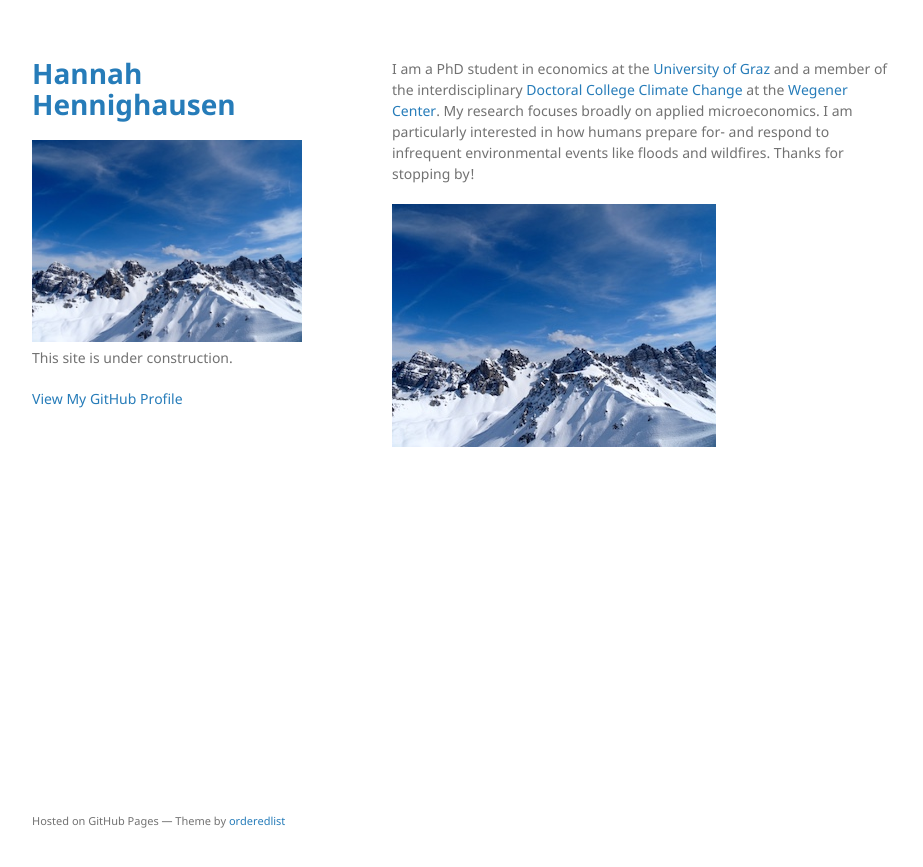
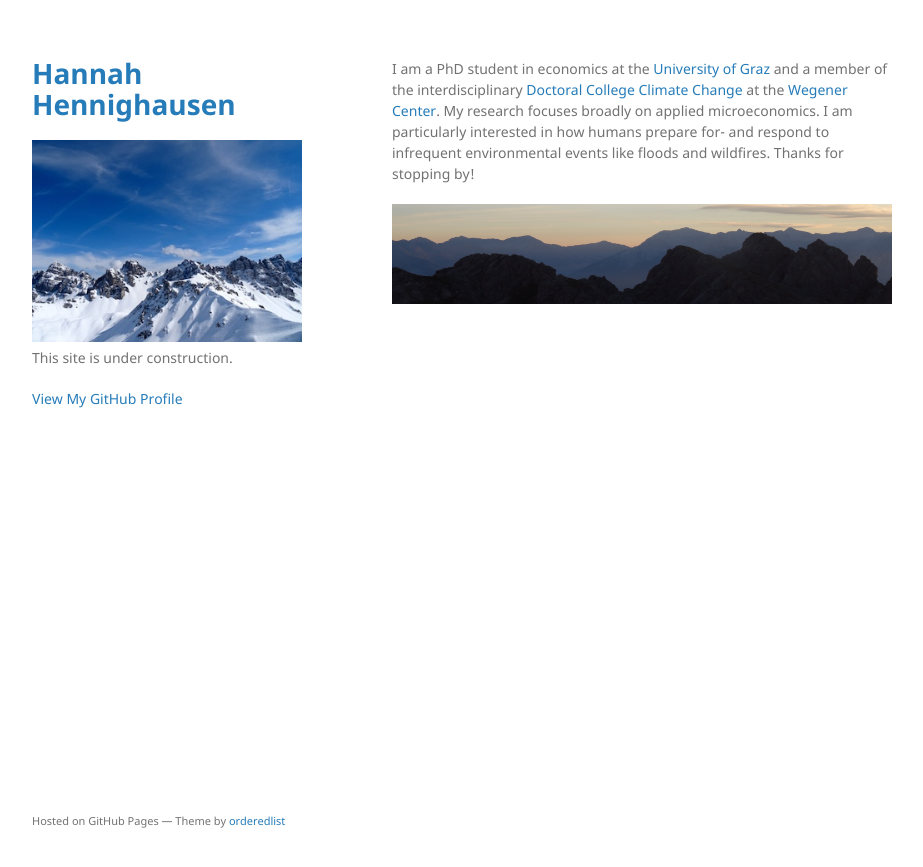
Before and after one commit to hannahhennighausen/hannahhennighausen.github.io, a Jekyll site: the page built from index.md, in a window 1280 px wide. Shown: the top 867 px of the page, without its empty margins (178-1101 px from the left). Built offline with Jekyll 4.4.1, drawn with Linux system fonts in a browser that asks for light colours.

Commit message:
Update index.md

```diff
--- a/index.md
+++ b/index.md
@@ -10,4 +10,4 @@ layout: default
 
 I am a PhD student in economics at the [University of Graz](https://volkswirtschaftslehre.uni-graz.at/en/) and a member of the interdisciplinary [Doctoral College Climate Change](https://dk-climate-change.uni-graz.at/en/) at the [Wegener Center](https://wegcenter.uni-graz.at/en/). My research focuses broadly on applied microeconomics. I am particularly interested in how humans prepare for- and respond to infrequent environmental events like floods and wildfires. Thanks for stopping by!
 
-<img src="/assets/img/mountainsbig.jpeg" alt="ReitherSpitze" />
+<img src="/assets/img/mountains2.jpeg" alt="ReitherSpitze" />
```
